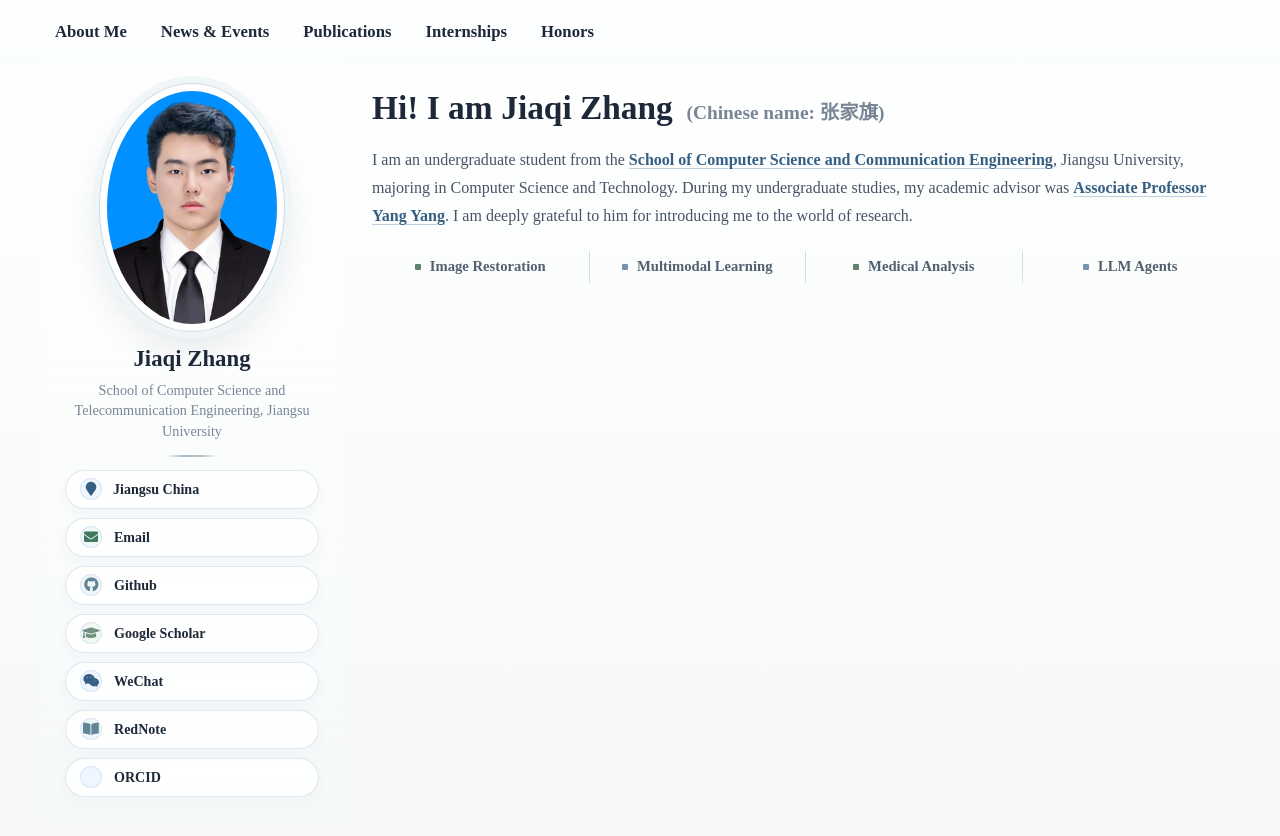
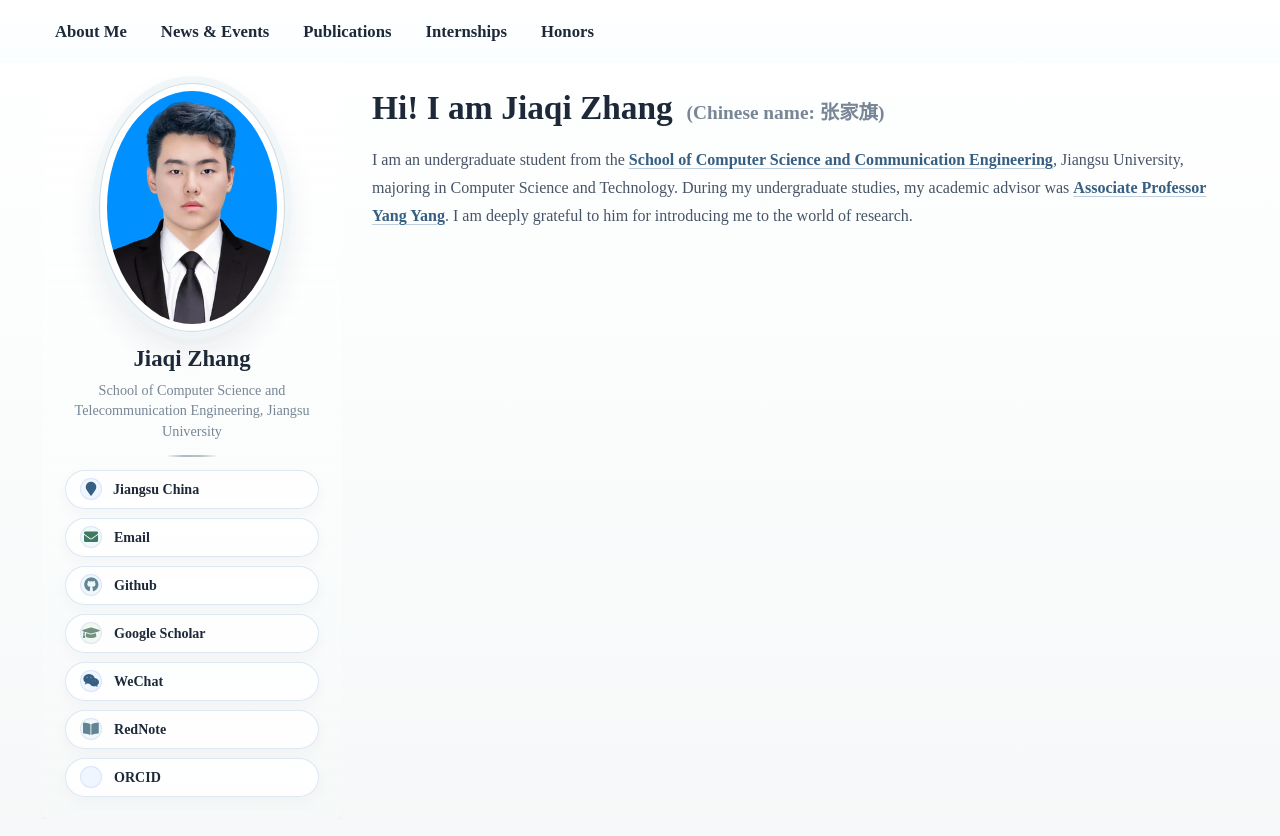
Before and after one commit to JiaqiZhang-Sengoku/JiaqiZhang-Sengoku.github.io, a Jekyll site: the page built from _pages/includes/intro.md, in a window 1280 px wide. Shown: the top 836 px of the page. Built offline with Jekyll 4.4.1, drawn with Linux system fonts in a browser that asks for light colours; our own code applies the rules of GitHub Pages for plain Markdown files.

Commit message:
20260707

```diff
--- a/_pages/includes/intro.md
+++ b/_pages/includes/intro.md
@@ -5,12 +5,6 @@
     <span class="hero-title__cn">(Chinese name: 张家旗)</span>
   </h1>
   <p class="hero-description">I am an undergraduate student from the <a href="https://cs.ujs.edu.cn/">School of Computer Science and Communication Engineering</a>, Jiangsu University, majoring in Computer Science and Technology. During my undergraduate studies, my academic advisor was <a href="https://ujsyyoung.github.io/homepage/">Associate Professor Yang Yang</a>. I am deeply grateful to him for introducing me to the world of research.</p>
-  <div class="hero-meta" aria-label="Research interests">
-    <span>Image Restoration</span>
-    <span>Multimodal Learning</span>
-    <span>Medical Analysis</span>
-    <span>LLM Agents</span>
-  </div>
 </div>
 
 <!-- Temporarily hidden: News section.
--- a/assets/css/main.scss
+++ b/assets/css/main.scss
@@ -870,61 +870,6 @@ body > #main > .sidebar.sticky {
     overflow-wrap: anywhere;
 }
 
-.hero-meta {
-    display: grid;
-    grid-template-columns: repeat(4, minmax(0, 1fr));
-    gap: 0;
-    width: min(980px, 100%);
-    margin-top: 21px;
-    overflow: visible;
-    border: 0;
-    border-radius: 0;
-    background: transparent;
-    box-shadow: none;
-}
-
-.hero-meta span {
-    display: inline-flex;
-    align-items: center;
-    justify-content: center;
-    min-width: 0;
-    min-height: 32px;
-    padding: 4px 18px;
-    border: 0 !important;
-    border-radius: 0;
-    background: transparent !important;
-    color: #526171;
-    font-size: 0.94rem;
-    font-weight: 700;
-    line-height: 1.25;
-    text-align: center;
-    transition: background 0.18s ease, color 0.18s ease;
-}
-
-.hero-meta span + span {
-    border-left: 1px solid #d5dfe2 !important;
-}
-
-.hero-meta span::before {
-    content: "";
-    flex: 0 0 6px;
-    width: 6px;
-    height: 6px;
-    margin-right: 9px;
-    border-radius: 1px;
-    background: var(--accepted-green);
-    opacity: 0.76;
-}
-
-.hero-meta span:nth-child(even)::before {
-    background: var(--accent);
-}
-
-.hero-meta span:hover {
-    background: transparent !important;
-    color: var(--accent-strong);
-}
-
 .section-heading {
     display: flex !important;
     align-items: center !important;
@@ -2452,34 +2397,6 @@ body > #main > .sidebar.sticky {
         line-height: 1.7 !important;
     }
 
-    .hero-meta {
-        grid-template-columns: repeat(2, minmax(0, 1fr));
-        width: 100%;
-        margin-top: 18px;
-    }
-
-    .hero-meta span {
-        min-height: 45px;
-        padding: 8px 9px;
-        font-size: 0.87rem;
-    }
-
-    .hero-meta span + span {
-        border-left: 0 !important;
-    }
-
-    .hero-meta span:nth-child(even) {
-        border-left: 1px solid #dce7e6 !important;
-    }
-
-    .hero-meta span:nth-child(n + 3) {
-        border-top: 1px solid #dce7e6 !important;
-    }
-
-    .hero-meta span::before {
-        margin-right: 6px;
-    }
-
     .hero-title__cn {
         display: block;
         flex-basis: 100%;
```
